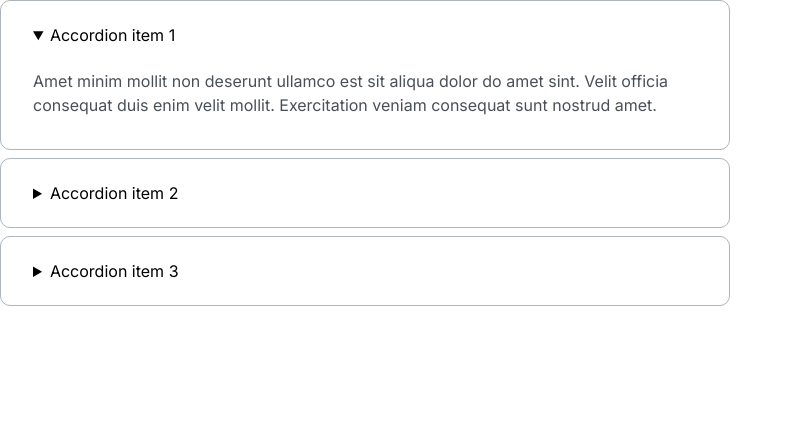
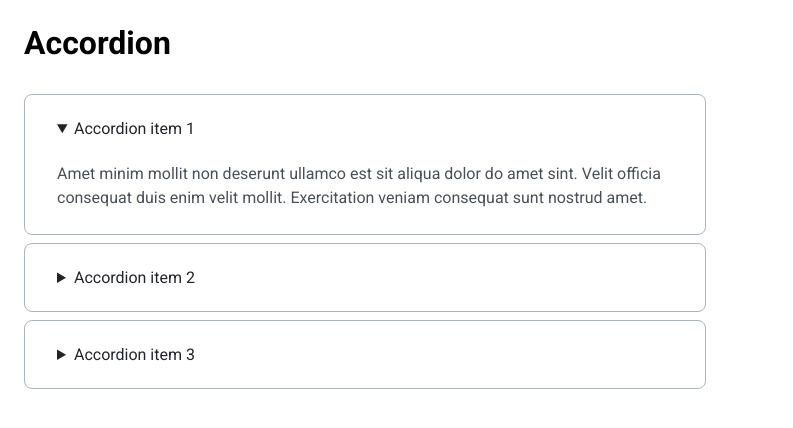
Before and after one commit to js-tasks-ru/htmlcss-20240216_7738000, a website: page 03-lection1/02-accordion/index.html in a window 1280 px wide. Both pictures are taken after a click on the heading "Accordion item 1". Shown: the whole page, without its empty margins (0-793 px from the left). Drawn offline with Linux system fonts and the light colour scheme.

Commit message:
Исправления в размерах

```diff
--- a/03-lection1/02-accordion/accordion.css
+++ b/03-lection1/02-accordion/accordion.css
@@ -1,31 +1,31 @@
 /* Стилизация аккордеона */
-* {
+.accordion {
     font-family: Inter;
+    font-size: 1em;
+    font-weight: 400;
+    border: 1px solid var(--grey-3);
+    border-radius: 8px;
+    padding: 1.5em 2em 0 2em;
+    cursor: pointer;
+    margin-bottom: 0.5em;
 }
 
-.accordion {
-    width: 730px;
-    border: 1px solid var(--grey-3);
-    border-radius: 10px;
-    padding: 24px 32px;
-    font-size: 16px;
-    font-weight: 400;
-    color: var(--grey-4);
-    margin-bottom: 8px;
+.accordion__title {
+    color: var(--black);
+    padding-bottom: 1.5em;
 }
 
-.accordion summary {
-    color: black;
-
+.accordion__title [open] {
+    margin-bottom: 1.5em;
 }
 
-.accordion summary::-webkit-details-marker {
+.accordion__content {
+    padding-bottom: 1.5em;
+    line-height: 1.5em;
+    color: var(--grey-4);
+}
+
+.accordion__title::-webkit-details-marker {
     /* нестандартный псевдоэлемент Google Chrome */
     display: none;
 }
-
-.accordion p {
-    padding-top: 24px;
-    padding-bottom: 8px;
-    line-height: 24px;
-}
--- a/03-lection1/02-accordion/index.html
+++ b/03-lection1/02-accordion/index.html
@@ -9,35 +9,37 @@
 </head>
 
 <body>
-
+    <div style="width: 730px; padding: 1.5em;">
+        <h1 style="margin-bottom: 1em;">Accordion
+        </h1>
         <details class="accordion">
-        <summary>
+            <summary class="accordion__title">
                 Accordion item 1
             </summary>
-        <p>
+            <p class="accordion__content">
                 Amet minim mollit non deserunt ullamco est sit aliqua dolor do amet sint. Velit officia consequat duis
                 enim velit mollit. Exercitation veniam consequat sunt nostrud amet.
             </p>
         </details>
         <details class="accordion">
-        <summary>
+            <summary class="accordion__title">
                 Accordion item 2
             </summary>
-        <p>
+            <p class="accordion__content">
                 Amet minim mollit non deserunt ullamco est sit aliqua dolor do amet sint. Velit officia consequat duis
                 enim velit mollit. Exercitation veniam consequat sunt nostrud amet.
             </p>
         </details>
         <details class="accordion">
-        <summary>
+            <summary class="accordion__title">
                 Accordion item 3
             </summary>
-        <p>
+            <p class="accordion__content">
                 Amet minim mollit non deserunt ullamco est sit aliqua dolor do amet sint. Velit officia consequat duis
                 enim velit mollit. Exercitation veniam consequat sunt nostrud amet.
             </p>
         </details>
-
+    </div>
 </body>
 
 </html>
```
Lines whose indentation alone changed are shown as unchanged.
